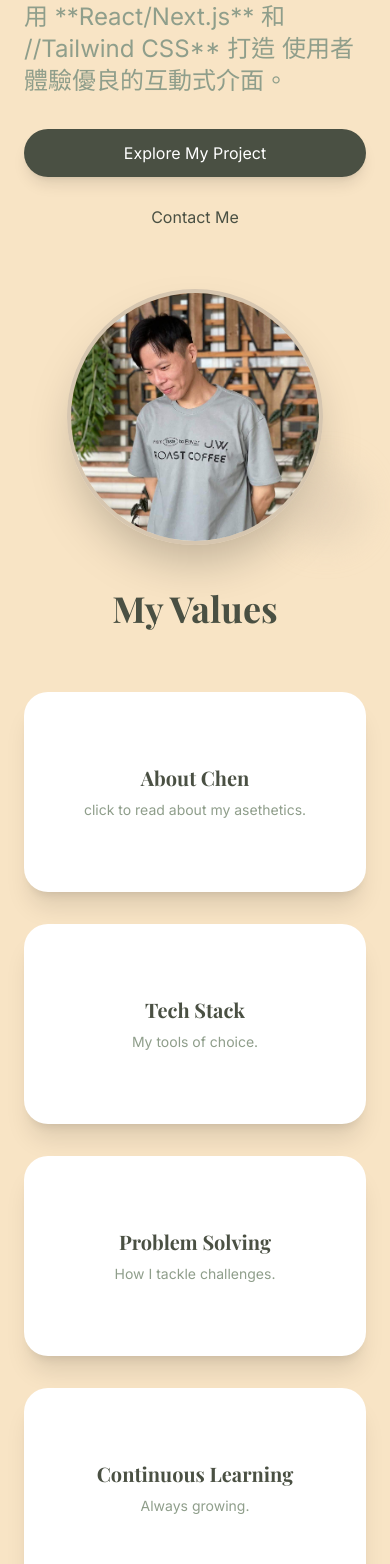
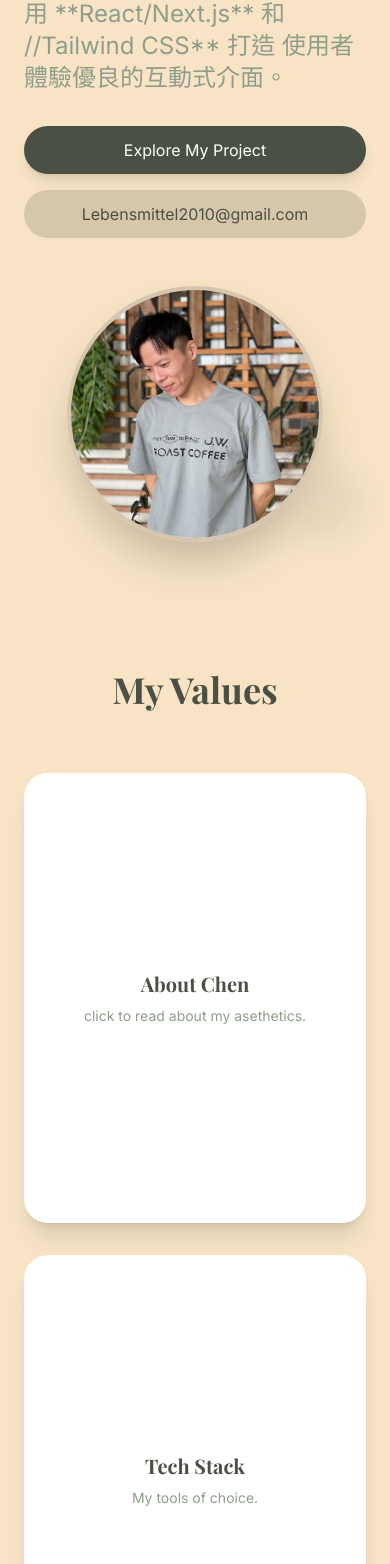
Before and after one commit to AlvinChen072380/portfolio-v1, a Next.js app: page / in a window 390 px wide. Shown: the part 376-1940 px from the top of the page. Built offline with nearby package versions, Linux system fonts and the light colour scheme; a web font is replaced by a local one.

Commit message:
feat:Header -add ldeas journal projects also fix href path & mobile/md margin fix

```diff
--- a/src/app/components/Carousel.tsx
+++ b/src/app/components/Carousel.tsx
@@ -166,8 +166,8 @@ export default function Carousel() {
 
   return (
     <section
-      id="Projects"
-      className="py-24 bg-morandi-bg relative overflow-hidden outline-none"
+      id="Journal"
+      className="pt-[15vh] pb-[15vh] md:pt-[20vh] md:pb-[10vh] bg-morandi-bg relative overflow-hidden outline-none"
       tabIndex={0}
     >
       <div className="max-w-7xl mx-auto px-6 mb-12 flex justify-between items-end">
--- a/src/app/components/Contact.tsx
+++ b/src/app/components/Contact.tsx
@@ -3,9 +3,8 @@ import { motion } from "framer-motion";
 import { useState } from "react";
 import { easeInOut } from "framer-motion";
 
-export default function Contact() {
-  const [copied, setCopied] = useState(false);
-  const email = "Lebensmittel2010@gmail.com";
+export default function Project() {
+
 
   //定義動畫內容 (Variants)
   const containerVariants = {
@@ -28,16 +27,10 @@ export default function Contact() {
     },
   };
 
-  const handleCopy = () => {
-    //瀏覽器原生的剪貼簿API
-    navigator.clipboard.writeText(email);
-    setCopied(true);
-    //2秒後復原"Copied!"字樣
-    setTimeout(() => setCopied(false), 2000);
-  };
+
 
   return (
-    <section id="Contact" className="py-24 bg-morandi-primary text-morandi-white">
+    <section id="Projects" className="py-32 h-[79dvh] md:py-36 md:h-[82dvh] bg-morandi-primary text-morandi-white">
       <div className="max-w-4xl mx-auto px-6 text-center">
 
         {/* 外層動畫容器 */}
@@ -70,7 +63,7 @@ export default function Contact() {
           className="flex flex-col md:flex-row gap-6 justify-center items-center"
         >
           {/* 1.mail複製按鈕 */}
-          <button
+          {/* <button
             onClick={handleCopy}
             className="
               group relative px-8 py-4 md:w-auto
@@ -84,7 +77,6 @@ export default function Contact() {
                   {copied ? "Email Copied!" : email}
               </span>
 
-          {/* Tooltip電腦版hover顯示 */}
               <span className="
                 absolute -top-10 left-1/2 -translate-x-1/2
                 bg-zinc-800 text-white text-xs px-3 py-1.5 rounded-md
@@ -111,6 +103,34 @@ export default function Contact() {
           >
             Github
           </a>
+          <a
+             href="https://github.com/AlvinChen072380/hi-refrigerator"
+             target="_blank"
+             rel="noopener noreferrer"
+             className="
+              px-8 py-4 w-full md:w-auto
+              border border-morandi-accent text-morandi-accent
+              rounded-full font-bold text-lg
+              hover:bg-morandi-accent hover:text-morandi-primary hover:scale-105 active:scale-95 transition-all duration-300
+              flex items-center justify-center gap-2
+            "
+          >
+           Project-1
+          </a>
+          <a
+             href="https://github.com/AlvinChen072380/hi-refrigerator"
+             target="_blank"
+             rel="noopener noreferrer"
+             className="
+              px-8 py-4 w-full md:w-auto
+              border border-morandi-accent text-morandi-accent
+              rounded-full font-bold text-lg
+              hover:bg-morandi-accent hover:text-morandi-primary hover:scale-105 active:scale-95 transition-all duration-300
+              flex items-center justify-center gap-2
+            "
+          >
+            Project-2
+          </a>
           </motion.div>
         </motion.div>
       </div>
--- a/src/app/components/Header.tsx
+++ b/src/app/components/Header.tsx
@@ -64,14 +64,17 @@ export default function Header () {
                 md:flex: 平板以上(md)>變成flex顯示，並橫向排列
             */}
             <nav className="hidden md:flex gap-8">
-              <Link href="#about" className="text-morandi-primary hover:text-morandi-secondary transition-colors">
+              <Link href="#About" className="text-morandi-primary hover:text-morandi-secondary transition-colors">
                 About
+              </Link>
+              <Link href="#Ideas" className="text-morandi-primary hover:text-morandi-secondary transition-colors">
+                Ideas
+              </Link>
+               <Link href="#Journal" className="text-morandi-primary hover:text-morandi-secondary transition-colors">
+                Journal
               </Link>
               <Link href="#Projects" className="text-morandi-primary hover:text-morandi-secondary transition-colors">
                 Projects
-              </Link>
-              <Link href="#Contact" className="text-morandi-primary hover:text-morandi-secondary transition-colors">
-                Contact
               </Link>
             </nav>
 
@@ -112,7 +115,7 @@ export default function Header () {
             >
               {/* 選單連結 */}
               <nav className="flex flex-col gap-6 text-center mb-2">
-                {["About", "Projects", "Contact"].map((item) => (
+                {["About", "Ideas", "Journal", "Projects"].map((item) => (
                   <Link
                     key={item}
                     href={`#${item}`}
--- a/src/app/components/Hero.tsx
+++ b/src/app/components/Hero.tsx
@@ -1,6 +1,20 @@
 import Image from "next/image";
+import { useState } from "react";
+import { motion } from "framer-motion";
 
 export default function Hero () {
+
+  const [copied, setCopied] = useState(false);
+  const email = "Lebensmittel2010@gmail.com"
+
+  const handleCopy = () => {
+    navigator.clipboard.writeText(email);
+
+    setCopied(true);
+    setTimeout(() => setCopied(false), 2000);
+  }
+
+
   return (
     //section 語疫化標籤，代表獨立一個區塊
     /*
@@ -9,7 +23,7 @@ export default function Hero () {
       flex items-center: 讓內容在垂直方向"置中"
       pt-20: mobile type fixed header 預留空間
     */
-    <section className="min-h-screen flex items-center pt-20 md:pt-0">
+    <section className=" flex items-center pt-20 md:pt-[20vh] md:pb-[5vh] md:h-[80dvh]">
 
       {/* 內容統一放在container裡 */}
         <div className="max-w-7xl mx-auto px-6 w-full">
@@ -23,7 +37,7 @@ export default function Hero () {
           <div className="grid md:grid-cols-12 gap-12 items-center">
 
             {/* 左側:文字內容(7欄) */}
-            <div className="md:col-span-7">
+            <div className="md:col-span-7 md:w-[40dvw]">
               {/* H1 標題，*text-6xl md:text-8xl 手機 文字大小6xl 電腦版md 8xl*/}
               <h1 className="text-6xl md:text-8xl font-serif font-bold text-morandi-primary leading-tight mt-4 mb-4">
                   Hi, I am Chen.
@@ -39,19 +53,22 @@ export default function Hero () {
                   sm:flex-row 平板以上改回水平排列(左右)
                   items-center: 讓按鈕置中對齊
               */}
-              <div className="flex flex-col sm:flex-row gap-4 w-full sm:w-auto">
+              <div className="flex flex-col  sm:flex-col gap-4 w-full sm:w-auto">
                 {/* main button */}
                  <a href="#Projects"
-                    className="px-8 py-3 text-center bg-morandi-primary text-morandi-white rounded-full hover:bg-morandi-accent hover:text-morandi-primary transition-colors duration-300 shadow-lg"
+                    className="px-8 py-3 text-center bg-morandi-primary text-morandi-white rounded-full hover:bg-morandi-accent hover:text-morandi-primary transition-colors duration-300 shadow-lg md:w-[25vw]"
                  >
                   Explore My Project
                  </a>
                  {/* second button */}
-                 <a href="#Contact"
-                    className="px-8 py-3 text-center border-morandi-primary text-morandi-primary rounded-full hover:bg-morandi-secondary/40 transition-colors duration-300"
+                 <button
+                    onClick={handleCopy}
+                    className="px-8 py-3 text-center border-morandi-primary text-morandi-primary bg-morandi-primary/20 rounded-full hover:bg-morandi-secondary/40 transition-colors duration-300 md:w-[30vw]"
                  >
-                  Contact Me
-                 </a>
+                  <span className="flex items-center justify-center gap-2">
+                      {copied ? "Email copied!" : email}
+                  </span>
+                 </button>
               </div>
             </div>
 
--- a/src/app/components/InteractiveText.tsx
+++ b/src/app/components/InteractiveText.tsx
@@ -18,7 +18,7 @@ export default function InteractiveText({ id, title, subtitle, onClick }: CardPr
     <motion.div
       layoutId={id}
       onClick={onClick}
-      className="relative w-full h-[200px] bg-morandi-white rounded-3xl shadow-xl overflow-hidden cursor-pointer hover:bg-white group"
+      className="relative w-full h-[450px] bg-morandi-white rounded-3xl shadow-xl overflow-hidden cursor-pointer hover:bg-white group"
     >
       <motion.div
         layoutId={`content-${id}`}
--- a/src/app/components/PhilosophySection.tsx
+++ b/src/app/components/PhilosophySection.tsx
@@ -26,13 +26,15 @@ export default function PhilosophySection() {
     }, [selectedId])
 
   return (
-    <section className="py-10 px-6 bg-morandi-bg">
+    <section
+      id="Ideas"
+      className="pt-[15vh] md:pt-[20vh] md:pb-[5vh] px-6 bg-morandi-bg">
       <div className="max-w-5xl mx-auto">
         <h2 className="text-4xl font-serif font-bold text-morandi-primary text-center mb-16">
           My Values
         </h2>
 
-        <div className="grid grid-cols-1 md:grid-cols-2 gap-8">
+        <div className="grid grid-cols-1 md:grid-cols-2 gap-8 ">
           {PHILOSOPHY_ITEMS.map((item) => (
             <InteractiveText
               key={item.id}
@@ -62,7 +64,7 @@ export default function PhilosophySection() {
             > {/* pointer-events-none 是為了讓點擊背景遮罩能生效，但卡片本身要 pointer-events-auto */}
               <motion.div
                 layoutId={selectedId} //layoutId與未展開的小卡進行連結
-                className="w-full md:w-[90vw] max-w-2xl max-h-[85vh] overflow-y-auto bg-morandi-white rounded-3xl shadow-2xl overflow-hidden pointer-events-auto relative custom-scrollbar"
+                className="w-full md:w-[90vw] max-w-2xl max-h-[85vh] overflow-y-auto bg-morandi-white rounded-3xl shadow-2xl overflow-hidden pointer-events-auto relative no-scrollbar"
                 transition={openSpring}
               >
                 {/* 關閉按鈕 */}
@@ -79,7 +81,7 @@ export default function PhilosophySection() {
                 {/* 內容區域 */}
                 <motion.div
                   layoutId={`content-${selectedId}`}
-                  className="p-6 md:p-10 text-center md:text-left pt-12 md:pt-10"
+                  className="p-6 md:p-10 text-center md:text-left pt-12 md:pt-10 "
                 >
                   <motion.h3
                     layoutId={`title-${selectedId}`}
--- a/src/app/page.tsx
+++ b/src/app/page.tsx
@@ -7,9 +7,10 @@ import Header from "./components/Header";
 import IntroOverlay from "./components/IntroOverlay";
 import Hero from "./components/Hero";
 import Carousel from "./components/Carousel";
-import Contact from "./components/Contact";
+
 import Footer from "./components/Footer";
 import PhilosophySection from "./components/PhilosophySection";
+import Project from "./components/Contact";
 
 export default function Home() {
   // [狀態] 控制開場動畫是否顯示
@@ -59,7 +60,7 @@ export default function Home() {
         <Carousel />
 
         {/* 聯絡區塊 */}
-        <Contact />
+        <Project />
 
         {/* 頁尾 */}
         <Footer />
```
Also changed, not shown: data/philosophy.tsx (+3 -7 lines), src/app/components/IntroOverlay.tsx (+5 -4 lines), src/app/globals.css (line endings or trailing spaces).
